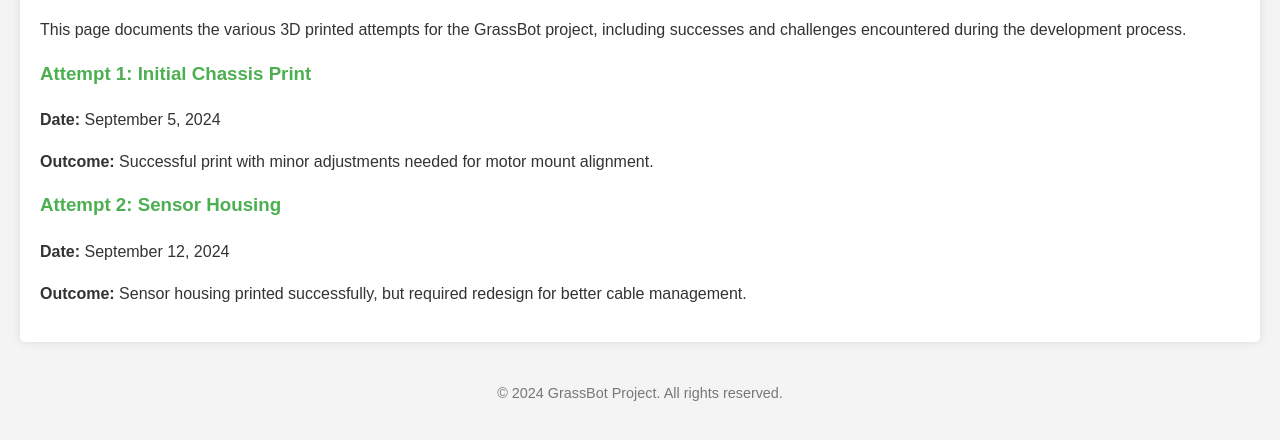
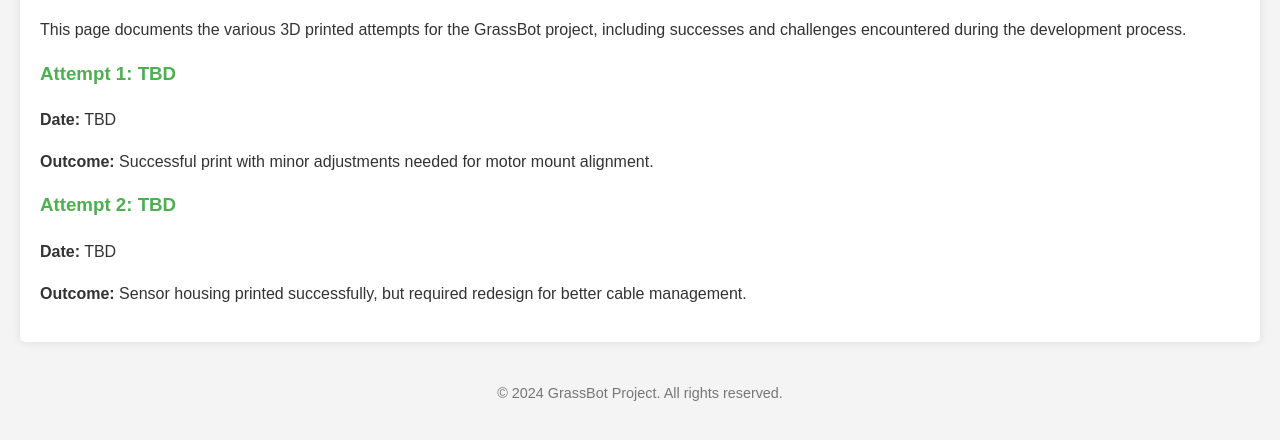
Before and after one commit to kianerfaan/grassbot.org, a plain HTML site: page 3dprintlog.html in a window 1280 px wide. Shown: the part 316-756 px from the top of the page. Drawn offline with Linux system fonts and the light colour scheme.

Commit message:
Update 3dprintlog.html

```diff
--- a/3dprintlog.html
+++ b/3dprintlog.html
@@ -22,13 +22,13 @@
         <h2>3D Print Log</h2>
         <p>This page documents the various 3D printed attempts for the GrassBot project, including successes and challenges encountered during the development process.</p>
         <article>
-            <h3>Attempt 1: Initial Chassis Print</h3>
-            <p><strong>Date:</strong> September 5, 2024</p>
+            <h3>Attempt 1: TBD</h3>
+            <p><strong>Date:</strong> TBD</p>
             <p><strong>Outcome:</strong> Successful print with minor adjustments needed for motor mount alignment.</p>
         </article>
         <article>
-            <h3>Attempt 2: Sensor Housing</h3>
-            <p><strong>Date:</strong> September 12, 2024</p>
+            <h3>Attempt 2: TBD</h3>
+            <p><strong>Date:</strong> TBD</p>
             <p><strong>Outcome:</strong> Sensor housing printed successfully, but required redesign for better cable management.</p>
         </article>
         <!-- Add more entries as needed -->
```
